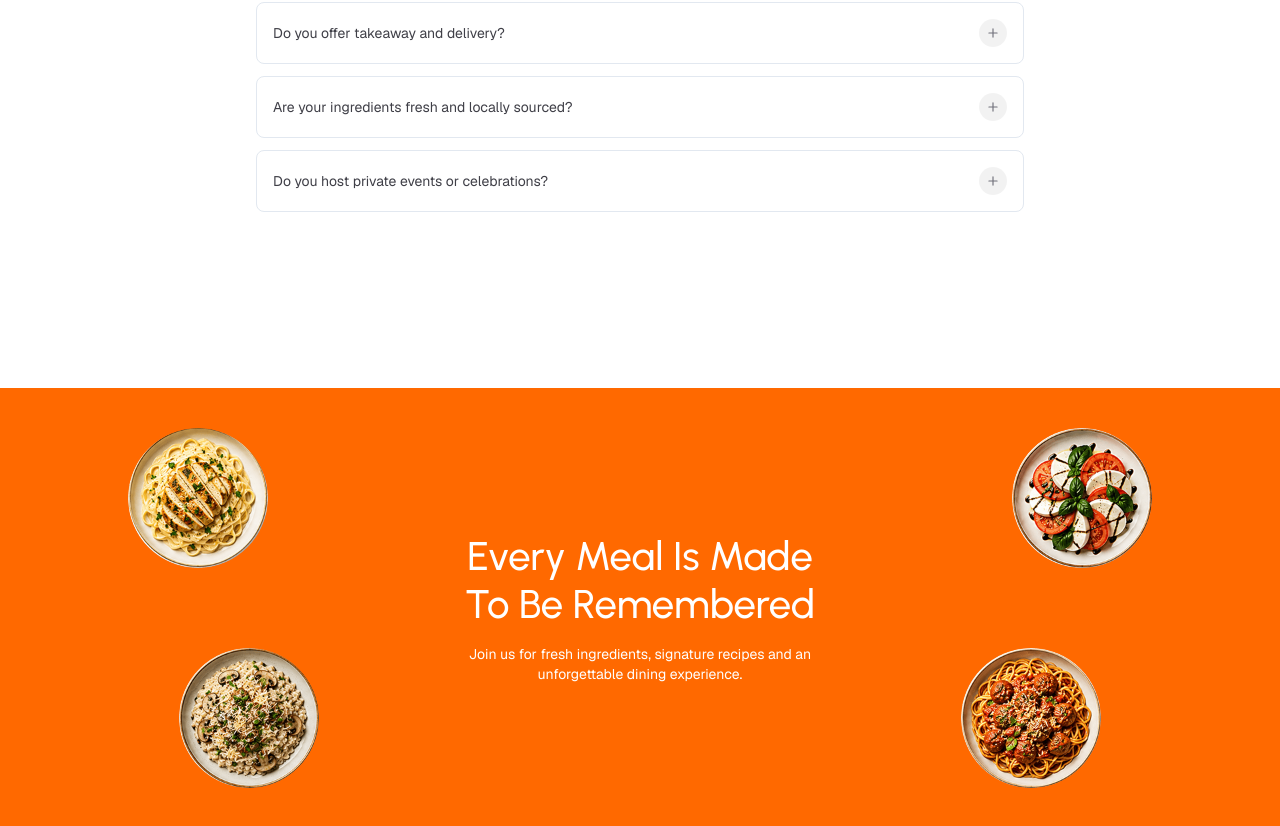
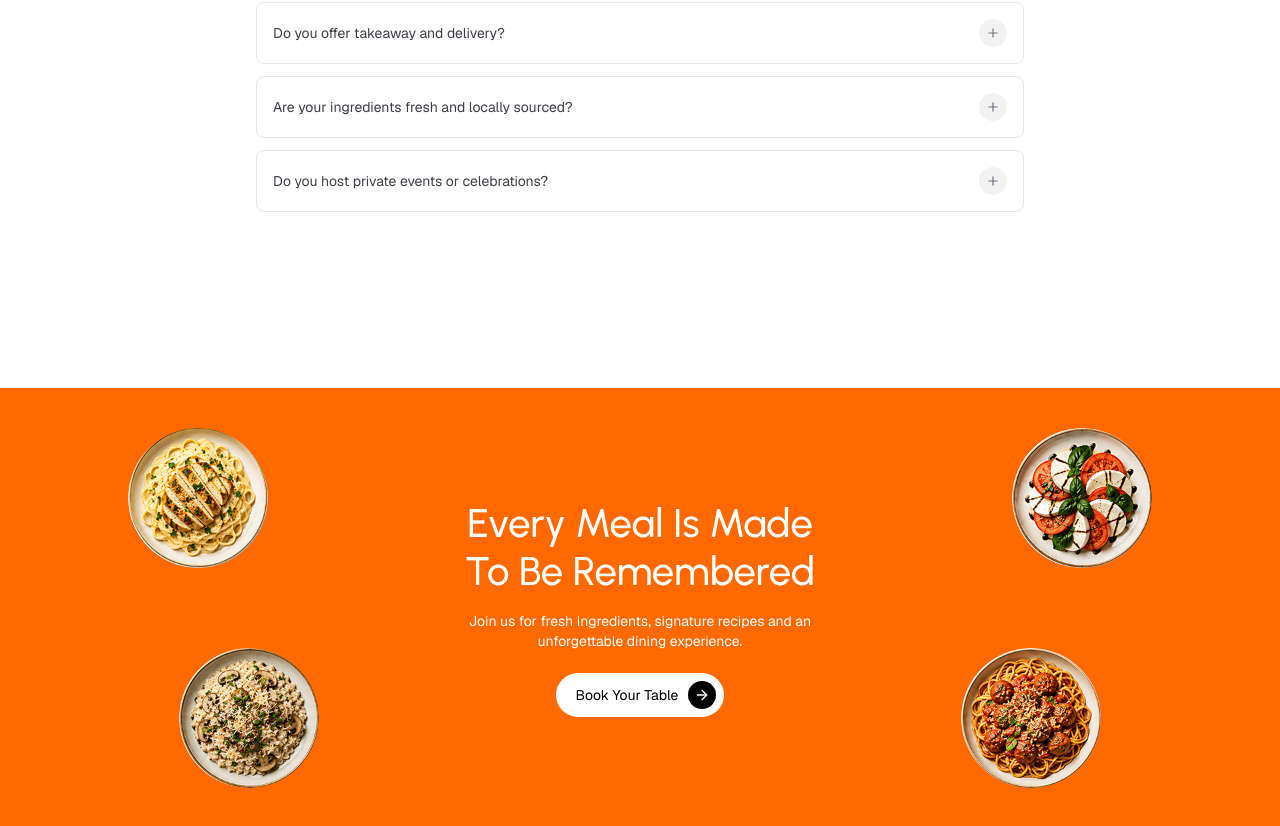
Before and after one commit to ArifLucky1/Restora, a React (Vite) app: page / in a window 1280 px wide. Shown: the part 5985-6811 px from the top of the page. Built offline with nearby package versions, Linux system fonts and the light colour scheme.

Commit message:
CTA booking button

```diff
--- a/src/components/Navbar.jsx
+++ b/src/components/Navbar.jsx
@@ -39,7 +39,7 @@ const Navbar = () => {
 
           <a
             href="#booking-process"
-            className="hidden md:block bg-orange-500 hover:bg-orange-600 text-white px-6 py-3 rounded-full transition"
+            className="hidden md:block bg-orange-500 hover:bg-orange-600 text-white px-6 py-3 rounded-full transition-all duration-300 hover:scale-105"
           >
             Book a table
           </a>
--- a/src/sections/About.jsx
+++ b/src/sections/About.jsx
@@ -35,7 +35,7 @@ const About = () => {
             </p>
           </Animated>
 
-          <Animated className="mt-9 bg-orange-500 text-white p-2 pr-8 rounded-lg flex items-center gap-3 w-fit">
+          <Animated className="mt-9 bg-orange-500 text-white p-2 pr-8 rounded-lg flex items-center gap-3 w-fit transition-all duration-300 hover:scale-105">
             <img src="/assets/about.png" alt="South Delhi Location Preview" className="size-15 rounded-lg object-cover shrink-0" />
             <div className="flex flex-col gap-2">
                 <p className="font-medium">South Delhi, DL</p>
--- a/src/sections/CTA.jsx
+++ b/src/sections/CTA.jsx
@@ -1,6 +1,7 @@
 // Call To Action
 import React from "react";
 import Animated from "../components/Animated";
+import { ArrowRight } from "lucide-react";
 
 const floatingDishes = [
   {
@@ -56,7 +57,14 @@ const CTA = () => {
             </p>
         </Animated>
 
-
+        <Animated delay={0.2} className="flex items-center justify-center transition-all duration-300 hover:scale-105">
+            <a href="#booking-process" className="flex items-center gap-2.5 bg-white text-black pl-5 pr-2 py-2 rounded-full mt-5.5 transition">
+                Book Your Table
+                <span className="size-7 rounded-full bg-black text-white grid place-content-center">
+                    <ArrowRight size={16} />
+                </span>
+            </a>
+        </Animated>
       </div>
     </section>
   );
--- a/src/sections/HeroSection.jsx
+++ b/src/sections/HeroSection.jsx
@@ -6,14 +6,15 @@ const avatars = [
   "/assets/user-1.jpeg",
   "/assets/user-2.jpeg",
   "/assets/user-3.jpeg",
-  "/assets/user-4.jpeg"
-]
-
+  "/assets/user-4.jpeg",
+];
 
 const HeroSection = () => {
   return (
-    <section className="flex flex-col items-center min-h-screen justify-center
-         bg-[url('/assets/heroBanner.png')] bg-cover bg-center bg-no-repeat px-4 pt-20">
+    <section
+      className="flex flex-col items-center min-h-screen justify-center
+         bg-[url('/assets/heroBanner.png')] bg-cover bg-center bg-no-repeat px-4 pt-20"
+    >
       <Animated y={-20} delay={0.2}>
         <p className="text-orange-600">WHERE FLAVOR MEETS ELEGANCE</p>
       </Animated>
@@ -25,32 +26,44 @@ const HeroSection = () => {
       </Animated>
 
       <Animated delay={0.2}>
-        <p className="text-zinc-600 max-w-md text-center mt-3">Experience carefully curated menus, fresh local ingredients and impeccable service in a space made for every celebration.</p>
+        <p className="text-zinc-600 max-w-md text-center mt-3">
+          Experience carefully curated menus, fresh local ingredients and
+          impeccable service in a space made for every celebration.
+        </p>
       </Animated>
 
       <Animated>
-        <a href="#booking-process" className="bg-orange-500 hover:bg-orange-600 text-white font-medium px-6 py-3 mt-8 rounded-full block transition">Book a table</a>
+        <a
+          href="#booking-process"
+          className="bg-orange-500 hover:bg-orange-600 text-white font-medium px-6 py-3 mt-8 rounded-full block transition-all duration-300 hover:scale-105"
+        >
+          Book a table
+        </a>
       </Animated>
 
       <Animated className="flex items-center justify-center md:justify-start mt-9">
         <div className="flex -space-x-3.5 pr-3">
           {avatars.map((src, i) => (
-              <img key={i} src={src} alt="guest" className="size-10 border-2 border-slate-50 rounded-full hover:-translate-y-px transition" />
+            <img
+              key={i}
+              src={src}
+              alt="guest"
+              className="size-10 border-2 border-slate-50 rounded-full hover:-translate-y-px transition"
+            />
           ))}
         </div>
         <div>
           <div className="flex items-center gap-0.5">
-              {
-                [...Array(5)].map((_, i) => (
-                  <Star key={i} className="size-3.5 fill-orange-500 text-orange-500" />
-                ))
-              }
+            {[...Array(5)].map((_, i) => (
+              <Star
+                key={i}
+                className="size-3.5 fill-orange-500 text-orange-500"
+              />
+            ))}
           </div>
           <p className="text-zinc-800">4.8/5 Rating - 10,000 reviews</p>
         </div>
       </Animated>
-
-
     </section>
   );
 };
--- a/src/sections/Timing.jsx
+++ b/src/sections/Timing.jsx
@@ -25,7 +25,7 @@ const Timing = () => {
                 ))}
             </div>
 
-                <Animated delay={0.2} className="mt-12 flex justify-center">
+                <Animated delay={0.2} className="mt-12 flex justify-center transition-all duration-300 hover:scale-105">
                     <a href="#booking-process" className='bg-orange-500 hover:bg-orange-600 text-white font-medium px-6 py-3 rounded-full transition'>
                         Book a table
                         </a>
```
Lines whose indentation alone changed are shown as unchanged.
